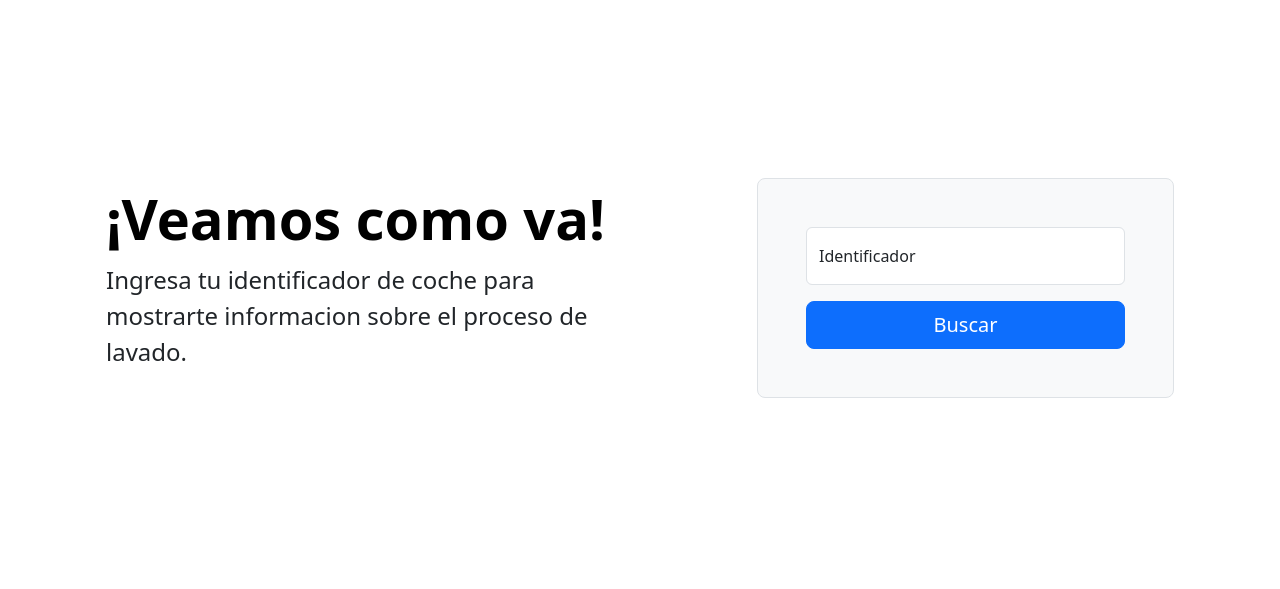
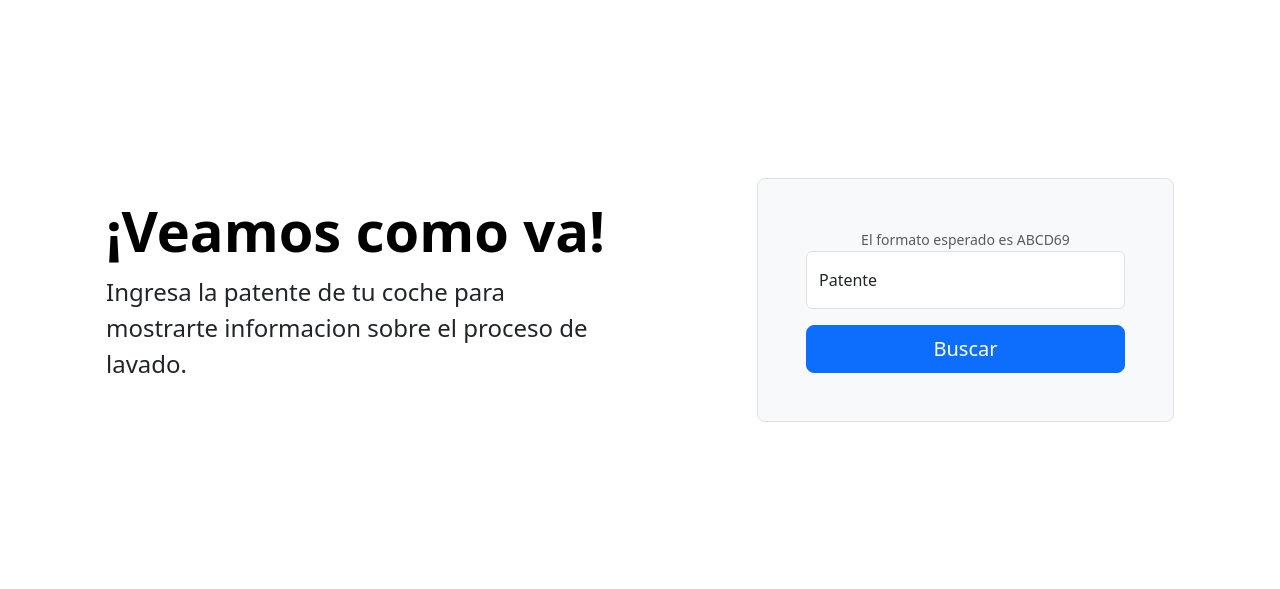
Before and after one commit to Urfenox/Jalopy-Wash, a Django app: page / in a window 1280 px wide. Shown: the part 552-1141 px from the top of the page. Run offline with Django 5.2, Linux system fonts and the light colour scheme; some libraries are stand-ins or nearby versions.

Commit message:
usar patente xd

```diff
--- a/templates/cliente/index.html
+++ b/templates/cliente/index.html
@@ -17,13 +17,14 @@
     <div class="row align-items-center g-lg-5 py-5">
         <div class="col-lg-7 text-center text-lg-start">
             <h1 class="display-4 fw-bold lh-1 text-body-emphasis mb-3">¡Veamos como va!</h1>
-            <p class="col-lg-10 fs-4">Ingresa tu identificador de coche para mostrarte informacion sobre el proceso de lavado.</p>
+            <p class="col-lg-10 fs-4">Ingresa la patente de tu coche para mostrarte informacion sobre el proceso de lavado.</p>
         </div>
         <div class="col-md-10 mx-auto col-lg-5">
             <form action="{% url 'cliente:buscar' %}" method="get" class="p-4 p-md-5 border rounded-3 bg-body-tertiary">
+                <small class="text-body-secondary">El formato esperado es ABCD69</small>
                 <div class="form-floating mb-3">
-                    <input name="uid" type="number" class="form-control" id="IDENTIFICADOR" placeholder="0123456789">
-                    <label for="IDENTIFICADOR">Identificador</label>
+                    <input name="patente" type="text" class="form-control" id="PATENTE" placeholder="0123456789">
+                    <label for="PATENTE">Patente</label>
                 </div>
                 <button class="w-100 btn btn-lg btn-primary" type="submit">Buscar</button>
             </form>
```
Also changed, not shown: templates/cliente/buscar.html (+4 -3 lines).
